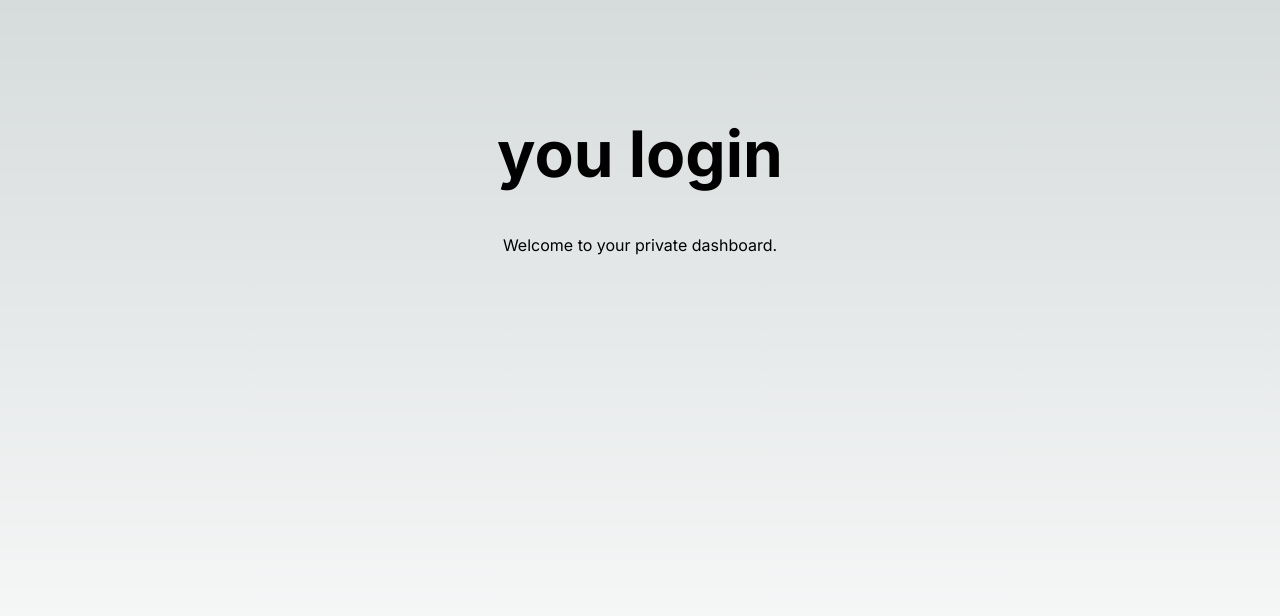
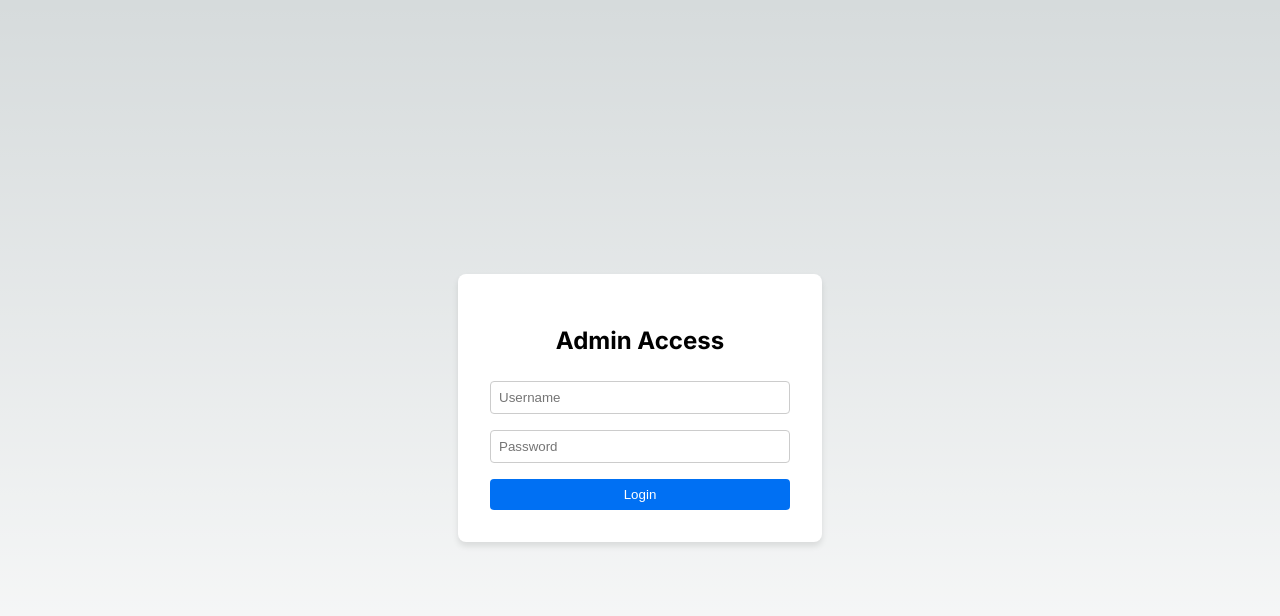
Before and after one commit to InfectiousAlpha/PhysicsWithIsmail, a Next.js app: page / in a window 1280 px wide. Shown: the top 616 px of the page. Built offline with nearby package versions, Linux system fonts and the light colour scheme.

Commit message:
Update page.jsx
log out

```diff
--- a/app/page.jsx
+++ b/app/page.jsx
@@ -1,8 +1,54 @@
-export default function Home() {
+'use client';
+
+import { useState } from 'react';
+import { signIn } from 'next-auth/react';
+import { useRouter } from 'next/navigation';
+
+export default function LoginPage() {
+  const [username, setUsername] = useState('');
+  const [password, setPassword] = useState('');
+  const [error, setError] = useState('');
+  const router = useRouter();
+
+  const handleSubmit = async (e) => {
+    e.preventDefault();
+
+    // Attempt to sign in
+    const result = await signIn('credentials', {
+      username,
+      password,
+      redirect: false,
+    });
+
+    if (result.error) {
+      setError('Invalid credentials');
+    } else {
+      router.push('/'); // Redirect to home on success
+      router.refresh();
+    }
+  };
+
   return (
-    <div className="content-container">
-      <h1 style={{fontSize: '4rem', fontWeight: 'bold'}}>you login</h1>
-      <p style={{marginTop: '20px'}}>Welcome to your private dashboard.</p>
+    <div className="login-container">
+      <form onSubmit={handleSubmit} className="login-form">
+        <h2 style={{textAlign: 'center', marginBottom: '10px'}}>Admin Access</h2>
+        <input
+          type="text"
+          placeholder="Username"
+          value={username}
+          onChange={(e) => setUsername(e.target.value)}
+          className="input-field"
+        />
+        <input
+          type="password"
+          placeholder="Password"
+          value={password}
+          onChange={(e) => setPassword(e.target.value)}
+          className="input-field"
+        />
+        <button type="submit" className="submit-btn">Login</button>
+        {error && <p style={{color: 'red', textAlign: 'center'}}>{error}</p>}
+      </form>
     </div>
   );
 }
```
